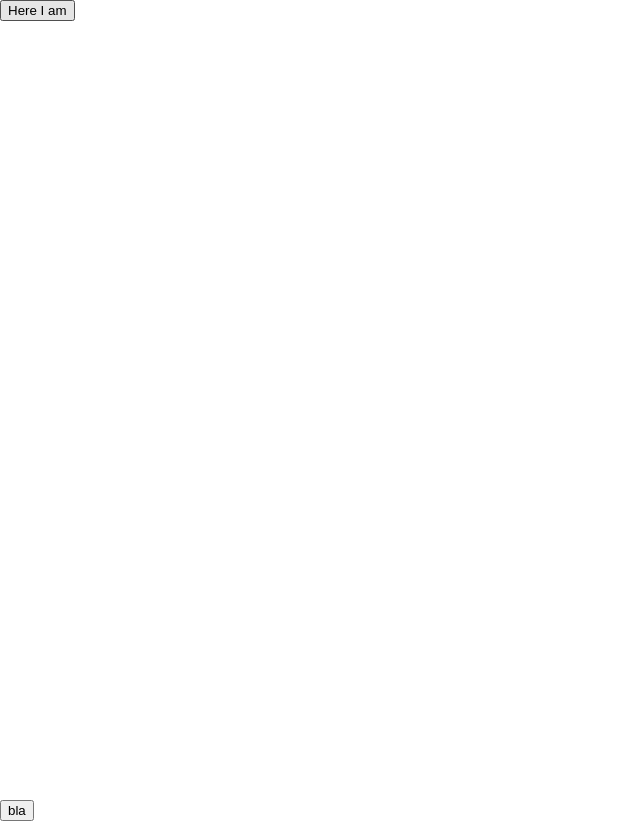
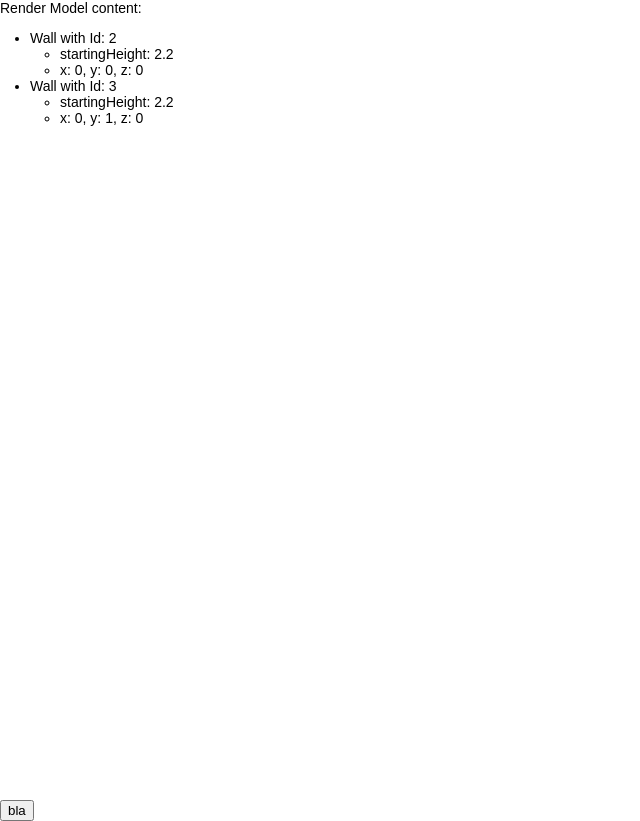
Before and after one commit to scharsc/react-test, a React app: page / in a window 1280 px wide. Shown: the whole page, without its empty margins (0-640 px from the left). Built offline with nearby package versions, Linux system fonts and the light colour scheme.

Commit message:
Render Wall data

```diff
--- a/src/components/DataDesignapp.tsx
+++ b/src/components/DataDesignapp.tsx
@@ -1,9 +1,23 @@
 import React, { useState } from 'react';
+import TextWall from './TextWall';
 
-function DataDesignApp()
+function DataDesignApp( {renderModel}: {renderModel: RenderModel_LaW} )
 {
+    let blaArray = [1,2,3];
+    renderModel.walls.get
+
+    let walls = Array.from(renderModel.walls).map( ([id, wall]) =>
+    <li key={id}>
+        <TextWall rmModel={renderModel} id={id} />
+    </li> );
+
     return (
-        <button>Here I am</button>
+    <>
+    Render Model content:
+        <ul>
+            {walls}
+        </ul>
+    </>
     )
 }
 
--- /dev/null
+++ b/src/components/TextWall.tsx
@@ -0,0 +1,40 @@
+import React, { useState } from 'react';
+
+interface TextWallProperties { rmModel: RenderModel_LaW, id: number };
+
+function TextWall( {rmModel, id}: TextWallProperties  ) {
+    let wall = getWallForId(rmModel, id);
+    let wallLineStart = wall.wallLine.start;
+    let wallLineEnd = wall.wallLine.end;
+    return (
+        <>
+        Wall with Id: {id}
+        <ul>
+            <li>startingHeight: { getStartingHeightOfWall(rmModel, id) }</li>
+            <li><TextPoint3D point={wallLineStart}/> </li>
+        </ul>
+        </>
+    );
+}
+
+function TextPoint3D( {point}: {point: Point3D} )
+{
+    return( <> x: {point.x}, y: {point.y}, z: {point.z} </>)
+}
+
+function getWallForId( rmModel: RenderModel_LaW, wallId: number )
+{
+    return rmModel.walls.get(wallId)!
+}
+
+function getStartingHeightOfWall(rmModel: RenderModel_LaW, wallId: number)
+{
+    let wall = rmModel.walls.get(wallId)!;
+    let wallLevelId = wall.baseLevel;
+    let wallLevel = rmModel.levels.get(wallLevelId)!;
+    let levelHeight = wallLevel.height;
+    let levelOffset = wall.baseOffset;
+    return levelHeight + levelOffset;
+}
+
+export default TextWall
--- a/src/index.tsx
+++ b/src/index.tsx
@@ -2,9 +2,12 @@ import React from "react";
 import ReactDOM from 'react-dom/client'
 import "./mystyle.css"
 import DataDesignApp from "./components/DataDesignapp";
+import { renderModel_LaW_state1 } from "./state/LaW-State1";
 
 const container = document.getElementById('root')!;
 const root = ReactDOM.createRoot(container);
 
+let renderModel = renderModel_LaW_state1;
+
 // Initial render
-root.render(<DataDesignApp/>);
+root.render(<DataDesignApp renderModel={renderModel_LaW_state1}/>);
--- a/src/state/LaW-State1.ts
+++ b/src/state/LaW-State1.ts
@@ -1,24 +1,26 @@
-export const levelAndWalls_State1 : RenderModel_LaW = {
-    levels: [
-        {
-            keyInDB: 1,
-            height: 2.1
-        }
-    ],
-    walls: [
-        {
-            keyInDB: 2,
+
+export const renderModel_LaW_state1 : RenderModel_LaW = {
+    levels: new Map([
+        [1, {
+                height: 2.1
+            }
+        ],
+        [4, {height: 3.0}]
+    ]),
+    walls: new Map([
+        [2, {
             baseLevel: 1,
             baseOffset: 0.1,
             height: 2.2,
-            wallLine: { start: {x:0,y:0,z:0}, end: {x:0,y:1,z:0} }
-        },
-        {
-            keyInDB: 3,
+            wallLine: { start: { x: 0, y: 0, z: 0 }, end: { x: 0, y: 1, z: 0 } }
+        }
+        ],
+        [3, {
             baseLevel: 1,
             baseOffset: 0.1,
             height: 2.2,
             wallLine: { start: { x: 0, y: 1, z: 0 }, end: { x: 1, y: 1, z: 0 } }
         }
-    ]
+        ]
+    ])
 }
```
Also changed, not shown: src/state/RenderModel_LaW.ts (+6 -9 lines).
